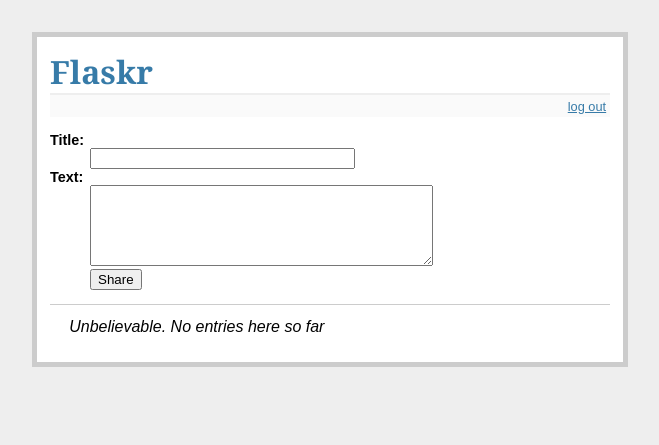
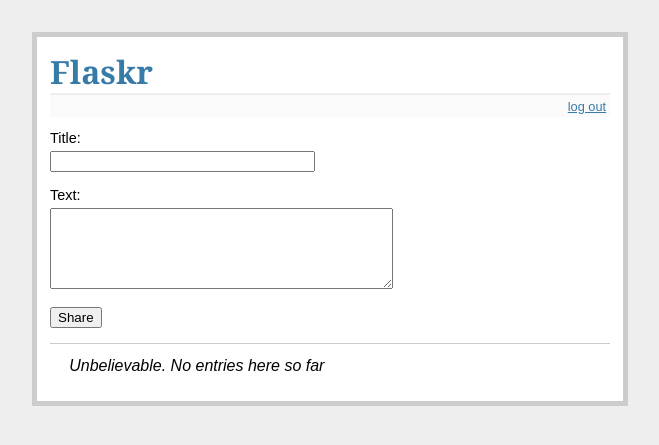
Before and after one commit to taishi06/flaskr, a Flask app: template templates/show_entries.html in a window 1280 px wide. Shown: the top 445 px of the page, without its empty margins (310-969 px from the left). Run offline with Flask 2, Linux system fonts and the light colour scheme; the template is opened without the code that fills it, so the values that code supplies are empty; the visitor is signed in with stand-in values (Sample User, id 1).

Commit message:
Applied some CSS stuff

```diff
--- a/static/css/style.css
+++ b/static/css/style.css
@@ -3,6 +3,9 @@
 h1, h2          { font-family: 'Georgia', serif; margin: 0; }
 h1              { border-bottom: 2px solid #eee; }
 h2              { font-size: 1.2em; }
+
+.input 			{ margin: 0 0 15px 0; }
+label			{ display: block; margin: 0 0 5px 0; }
 
 .page           { margin: 2em auto; width: 35em; border: 5px solid #ccc;
                   padding: 0.8em; background: white; }
--- a/templates/show_entries.html
+++ b/templates/show_entries.html
@@ -2,13 +2,17 @@
 {% block body %}
 	{% if session.logged_in %}
 		<form action="{{ url_for('add_entry') }}" method=post class=add-entry>
-			<dl>
-				<dt>Title:
-				<dd><input type="text" size=30 name="title">
-				<dt>Text:
-				<dd><textarea name="text" rows=5 cols=40></textarea>
-				<dd><input type="submit" value="Share">
-			</dl>
+			<div class="input">
+				<label>Title:</label>
+				<input type="text" size=30 name="title">
+			</div>
+			<div class="input">
+				<label>Text:</label>
+				<textarea name="text" rows="5" cols="40"></textarea>
+			</div>
+			<div class="input">
+				<input type="submit" value="Share">
+			</div>
 		</form>
 	{% endif %}
 	<ul class=entries>
```
